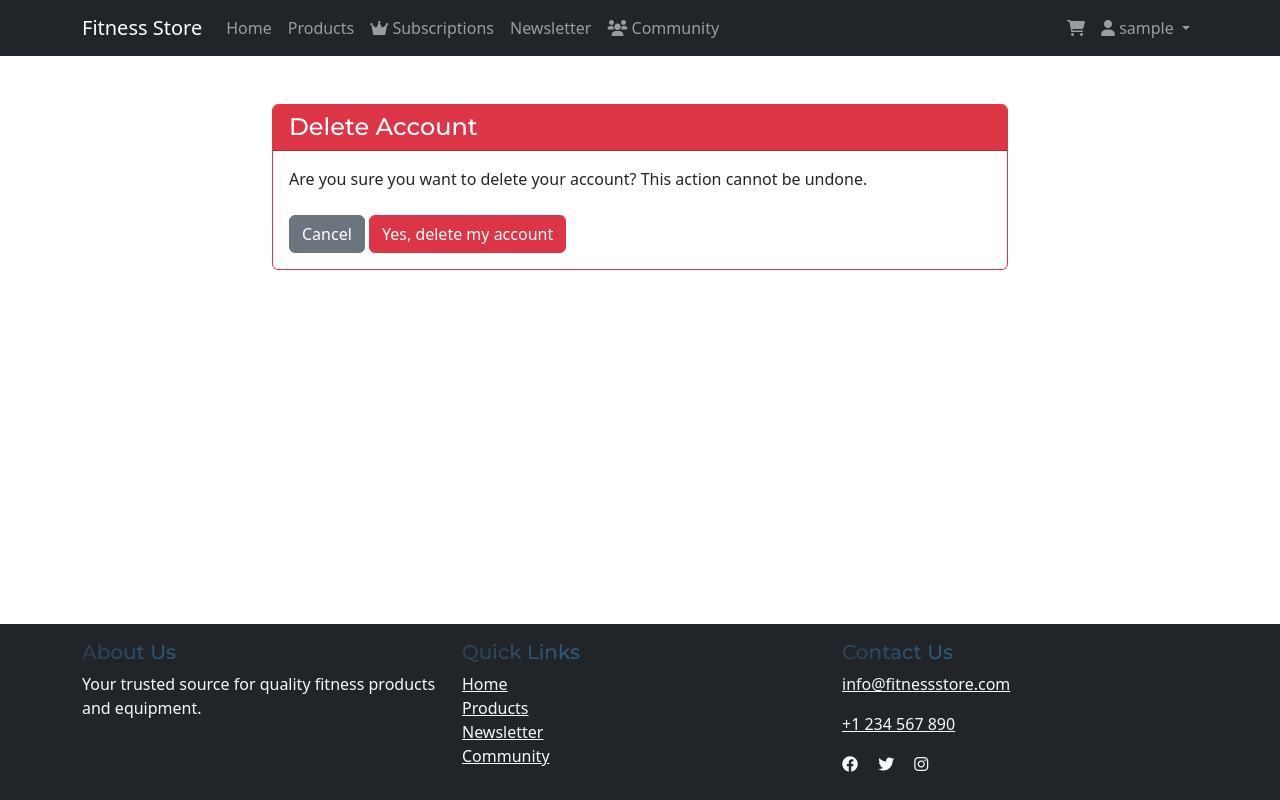
After one commit to NiallPierce/FitnessSub, a Django app: page /profile/delete/ in a window 1280 px wide. The commit adds this page. Run offline with Django 4.2, Linux system fonts and the light colour scheme; the visitor is signed in with stand-in values (Sample User, id 1); data that the repository does not hold is empty; some libraries are stand-ins or nearby versions.

Commit message:
profiles: add delete account flow (URL, view, confirm template, profile button)

```diff
--- a/profiles/urls.py
+++ b/profiles/urls.py
@@ -15,4 +15,9 @@ urlpatterns = [
         views.order_tracking,
         name='order_tracking'
     ),
+    path(
+        'delete/',
+        views.delete_account,
+        name='delete_account'
+    ),
 ]
--- a/profiles/views.py
+++ b/profiles/views.py
@@ -4,6 +4,7 @@ from django.contrib.auth.decorators import login_required
 from .models import UserProfile
 from .forms import UserProfileForm, UserForm
 from checkout.models import Order
+from django.contrib.auth import logout
 
 
 @login_required
@@ -117,3 +118,19 @@ def order_tracking(request, order_number):
     }
 
     return render(request, template, context)
+
+
+@login_required
+def delete_account(request):
+    """Confirm and delete the authenticated user's account."""
+    if request.method == 'POST':
+        user = request.user
+        logout(request)
+        user.delete()
+        messages.success(
+            request,
+            'Your account has been deleted successfully.'
+        )
+        return redirect('home:index')
+
+    return render(request, 'profiles/delete_account_confirm.html')
--- /dev/null
+++ b/templates/profiles/delete_account_confirm.html
@@ -0,0 +1,26 @@
+{% extends "base.html" %}
+
+{% block content %}
+<div class="container mt-5">
+    <div class="row justify-content-center">
+        <div class="col-md-8">
+            <div class="card border-danger">
+                <div class="card-header bg-danger text-white">
+                    <h4 class="mb-0">Delete Account</h4>
+                </div>
+                <div class="card-body">
+                    <p class="mb-4">
+                        Are you sure you want to delete your account? This action cannot be undone.
+                    </p>
+                    <form method="POST" action="{% url 'profiles:delete_account' %}">
+                        {% csrf_token %}
+                        <a href="{% url 'profiles:profile' %}" class="btn btn-secondary">Cancel</a>
+                        <button type="submit" class="btn btn-danger">Yes, delete my account</button>
+                    </form>
+                </div>
+            </div>
+        </div>
+    </div>
+
+</div>
+{% endblock %}
```
Also changed, not shown: templates/profiles/profile.html (+8 -0 lines).
